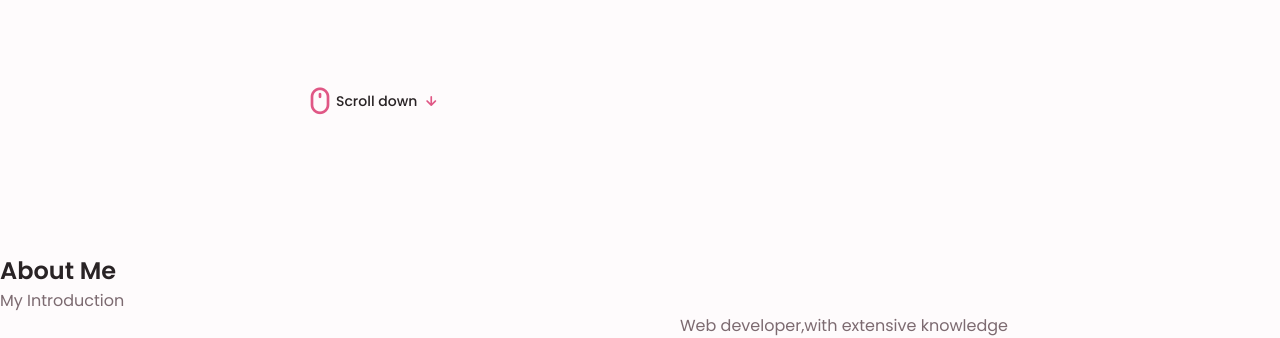
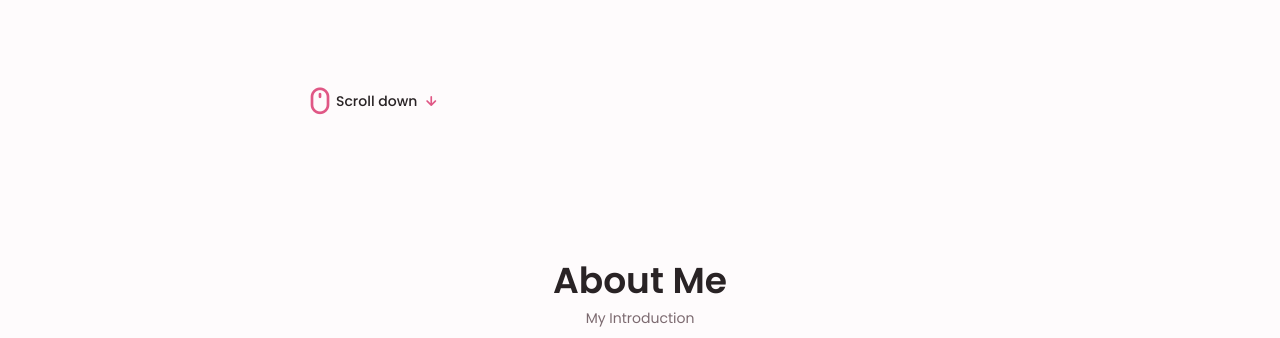
Before and after one commit to snahasadhu/snahasadhu.github.io, a plain HTML site: page index.html in a window 1280 px wide. Shown: the part 493-831 px from the top of the page. Drawn offline with nearby package versions, Linux system fonts and the light colour scheme; grey boxes are pictures that could not be loaded.

Commit message:
correction

```diff
--- a/assets/css/styles.css
+++ b/assets/css/styles.css
@@ -146,19 +146,19 @@ img {
   padding: 2rem 0 4rem;
 }
 
-.section__title {
+.section_title {
   font-size: var(--h1-font-size);
   color: var(--title-color);
 }
 
-.section__subtitle {
+.section_subtitle {
   display: block;
   font-size: var(--small-font-size);
   margin-bottom: var(--mb-3);
 }
 
-.section__title,
-.section__subtitle {
+.section_title,
+.section_subtitle {
   text-align: center;
 }
 
```
